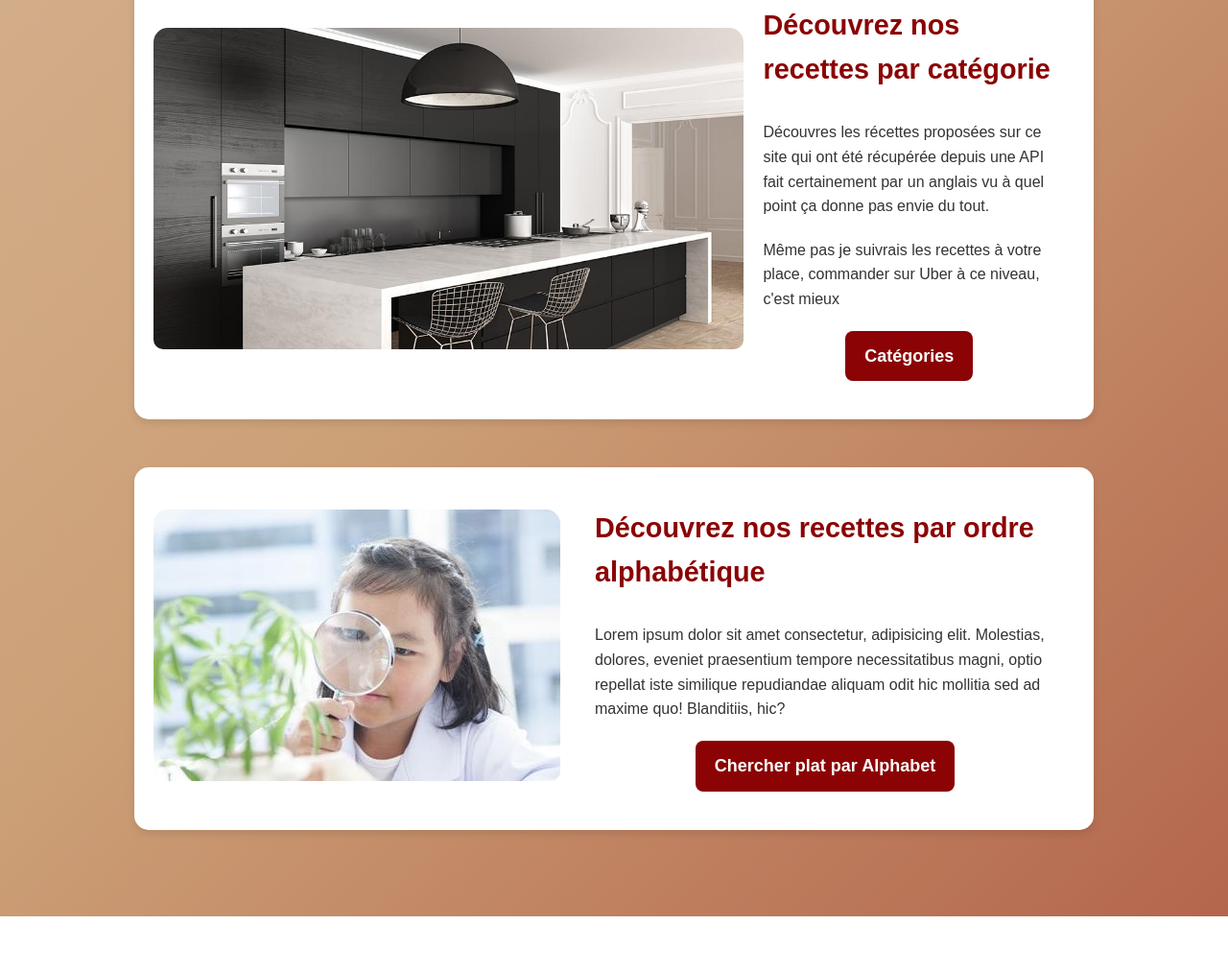
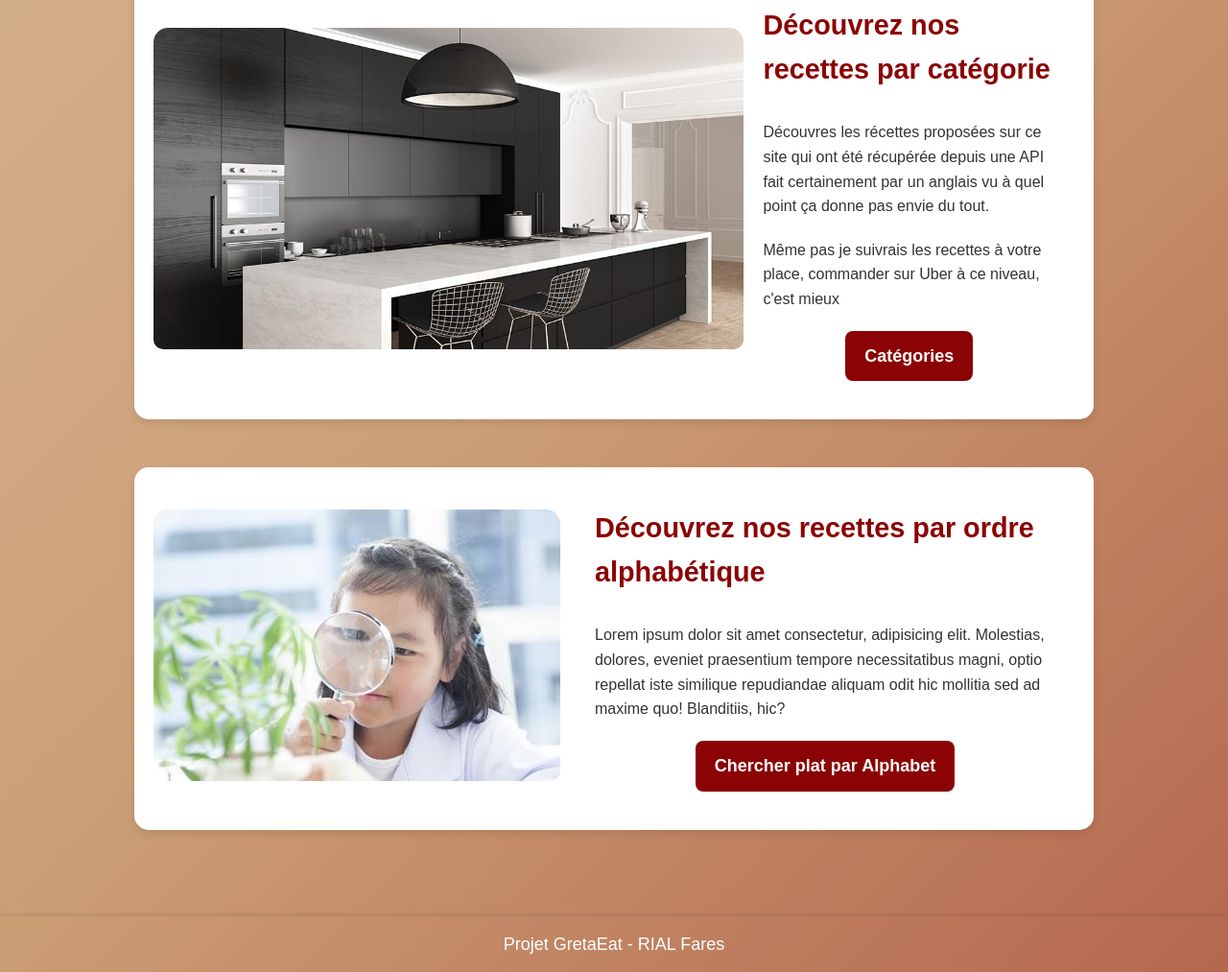
Before and after one commit to Veezogri/GretaEat, a website: page index.html in a window 1280 px wide. Shown: the part 574-1587 px from the top of the page at 96% size. Before the commit the page ends 1529 px from the top, so only its background shows below. Drawn offline with Linux system fonts and the light colour scheme.

Commit message:
encore quelques opti

```diff
--- a/index.html
+++ b/index.html
@@ -72,5 +72,9 @@
 
     </main>
 
+    <footer>
+        <p>Projet GretaEat - RIAL Fares</p>
+    </footer>
+
 </body>
 </html>
--- a/style2.css
+++ b/style2.css
@@ -107,7 +107,6 @@ footer {
 	color: #fff;
 	text-align: center;
 	padding: 15px 0;
-	position: fixed;
 	width: 100%;
 	bottom: 0;
 	font-size: large;
```
